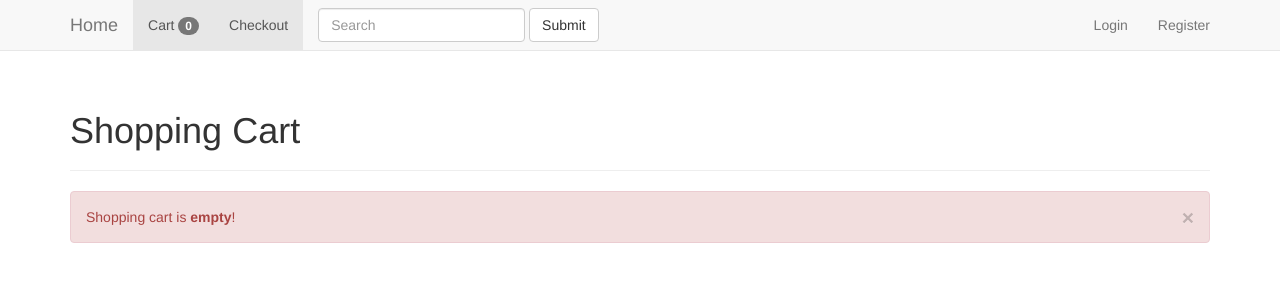
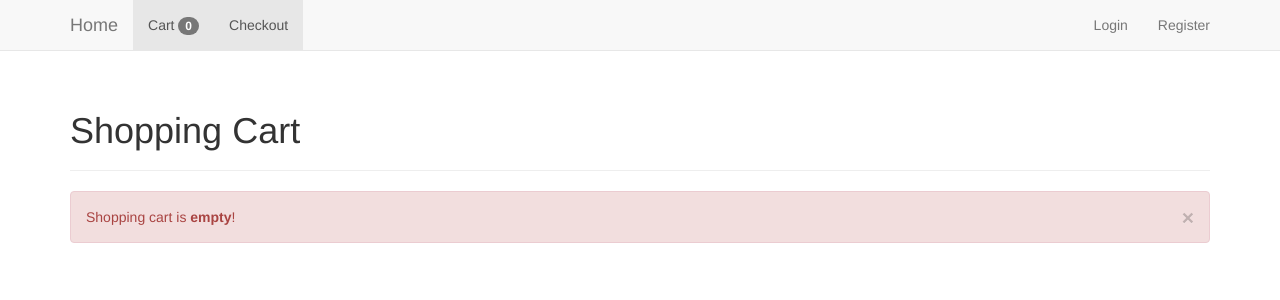
Before and after one commit to jbvx8/CS5570, a PHP site: page /prototype/cart.php in a window 1280 px wide. Shown: the top 300 px of the page. Run offline with PHP 8.4, Linux system fonts and the light colour scheme.

Commit message:
front page navigation, fix login and navbar

```diff
--- a/Prototype/Includes/navbar.php
+++ b/Prototype/Includes/navbar.php
@@ -44,12 +44,7 @@ if(isset($_GET['logout'])) {
         </li>
         <li class="active"><a href="checkout.php">Checkout </a></li>
       </ul>
-      <form class="navbar-form navbar-left">
-        <div class="form-group">
-          <input type="text" class="form-control" placeholder="Search">
-        </div>
-        <button type="submit" class="btn btn-default">Submit</button>
-      </form>
+
       <ul class="nav navbar-nav navbar-right">
           <?php if (!isset($_SESSION['username'])) { ?>
               <li><a href="<?php echo "../prototype/login.php?location=" . urlencode($_SERVER['REQUEST_URI']);?>">Login</a></li>
--- a/Prototype/prototype/cart.php
+++ b/Prototype/prototype/cart.php
@@ -66,7 +66,7 @@ if(count($cart) > 0){
 
         <div id='checkoutDiv' style='display:none;'>
             <a href='checkout.php' class='btn btn-default'>Checkout as Guest</a>
-            <a href='login.php' class='btn btn-default'>Login</a>
+            <a href='login.php?location=checkout.php' class='btn btn-default'>Login</a>
         </div>
     <?php }
  } else { ?>
--- a/Prototype/prototype/store.php
+++ b/Prototype/prototype/store.php
@@ -75,6 +75,7 @@ if($action=='exists'){ ?>
                     while ($attributesRow = mysqli_fetch_array($attributes)) {
                         echo "<p>" . htmlentities(ucfirst($attributesRow["attribute"])) . " : " . htmlentities($attributesRow["value"]) . "</p>";
                     }
+                    mysqli_free_result($attributes);
                     echo "<p>Price: " . htmlentities($row["price"]) . "<span>"; ?>
 
 
@@ -93,6 +94,7 @@ if($action=='exists'){ ?>
                                 echo "<br />" . htmlentities(ucfirst($secondsRow["attribute"])) . " : " . htmlentities($secondsRow["value"]);
                             }
                         }
+                        mysqli_free_result($seconds);
                         echo "<br />Description : " . $description;
                         ?>">info</a> <?php echo "</span></p>"; ?>
 
@@ -105,8 +107,8 @@ if($action=='exists'){ ?>
                     </form>
                 </div>
                 <?php }
-                mysqli_free_result($attributes);
-                mysqli_free_result($seconds);
+
+
                 mysqli_free_result($result);
 
 
```
